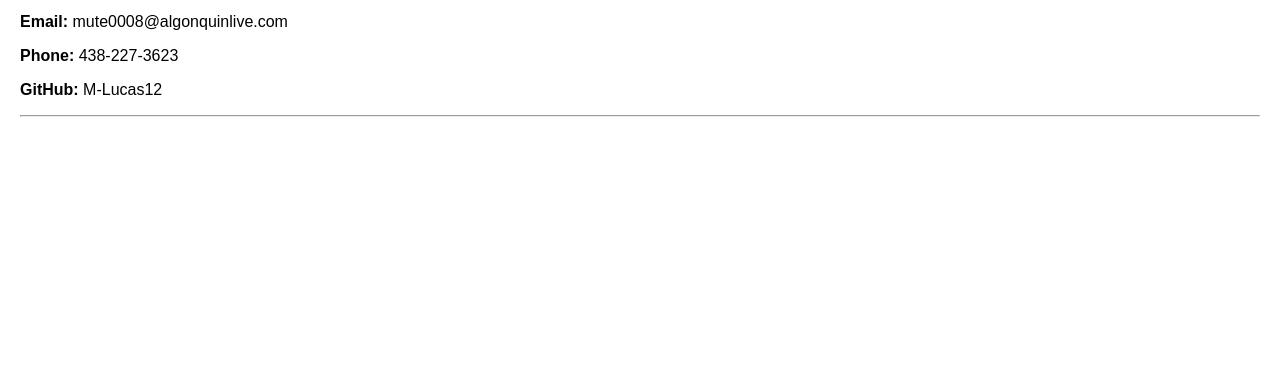
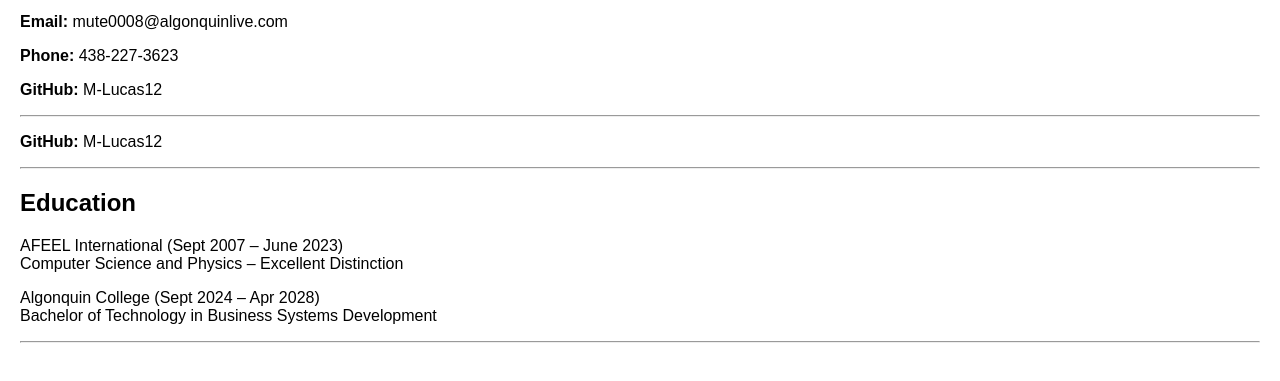
Before and after one commit to moodythenerd/cst3106_labs, a plain HTML site: page Lab03/resume.html in a window 1280 px wide. Shown: the part 99-480 px from the top of the page. Drawn offline with Linux system fonts and the light colour scheme.

Commit message:
Added education section

```diff
--- a/Lab03/resume.html
+++ b/Lab03/resume.html
@@ -14,6 +14,14 @@
 <p><strong>Phone:</strong> 438-227-3623</p>
 <p><strong>GitHub:</strong> M-Lucas12</p>
 <hr>
+<p><strong>GitHub:</strong> M-Lucas12</p>
+<hr>
 
+<h2>Education</h2>
+<p>AFEEL International (Sept 2007 – June 2023)<br>
+    Computer Science and Physics – Excellent Distinction</p>
+<p>Algonquin College (Sept 2024 – Apr 2028)<br>
+    Bachelor of Technology in Business Systems Development</p>
+<hr>
 </body>
 </html>
```
